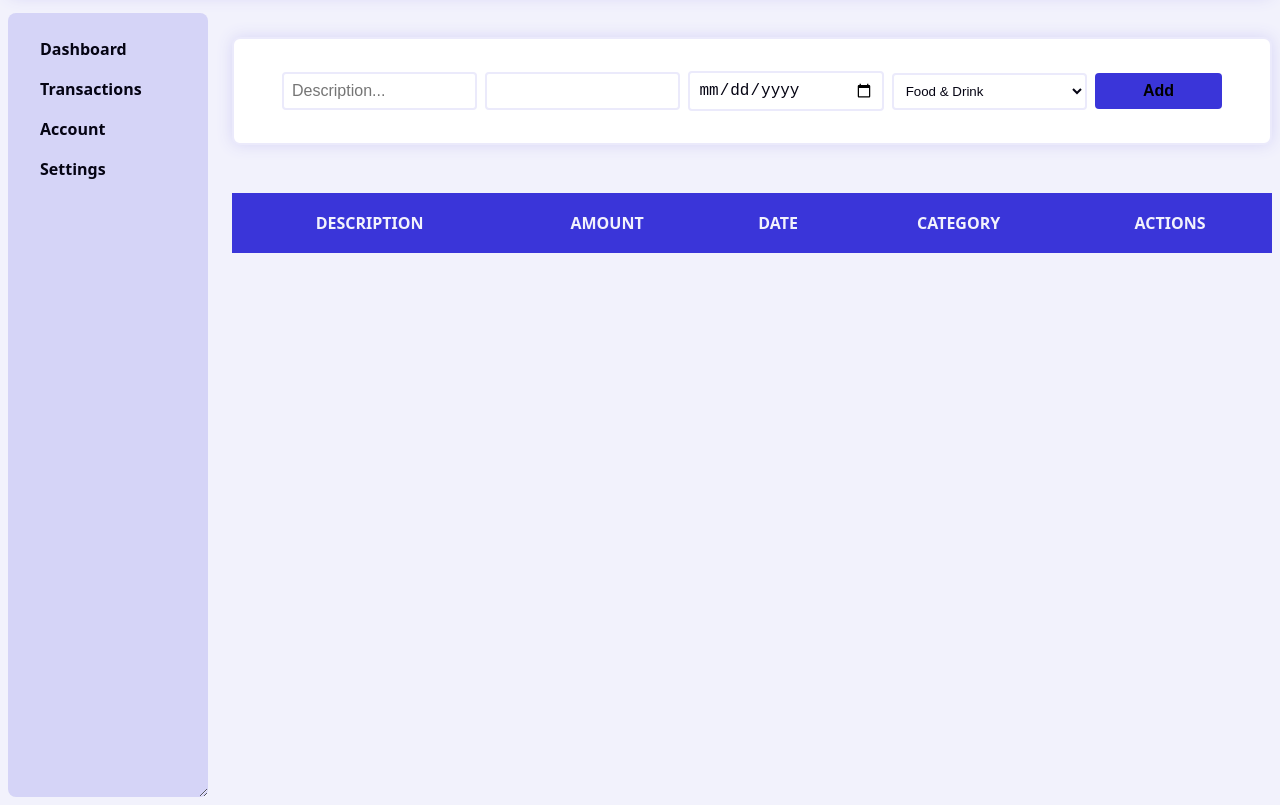
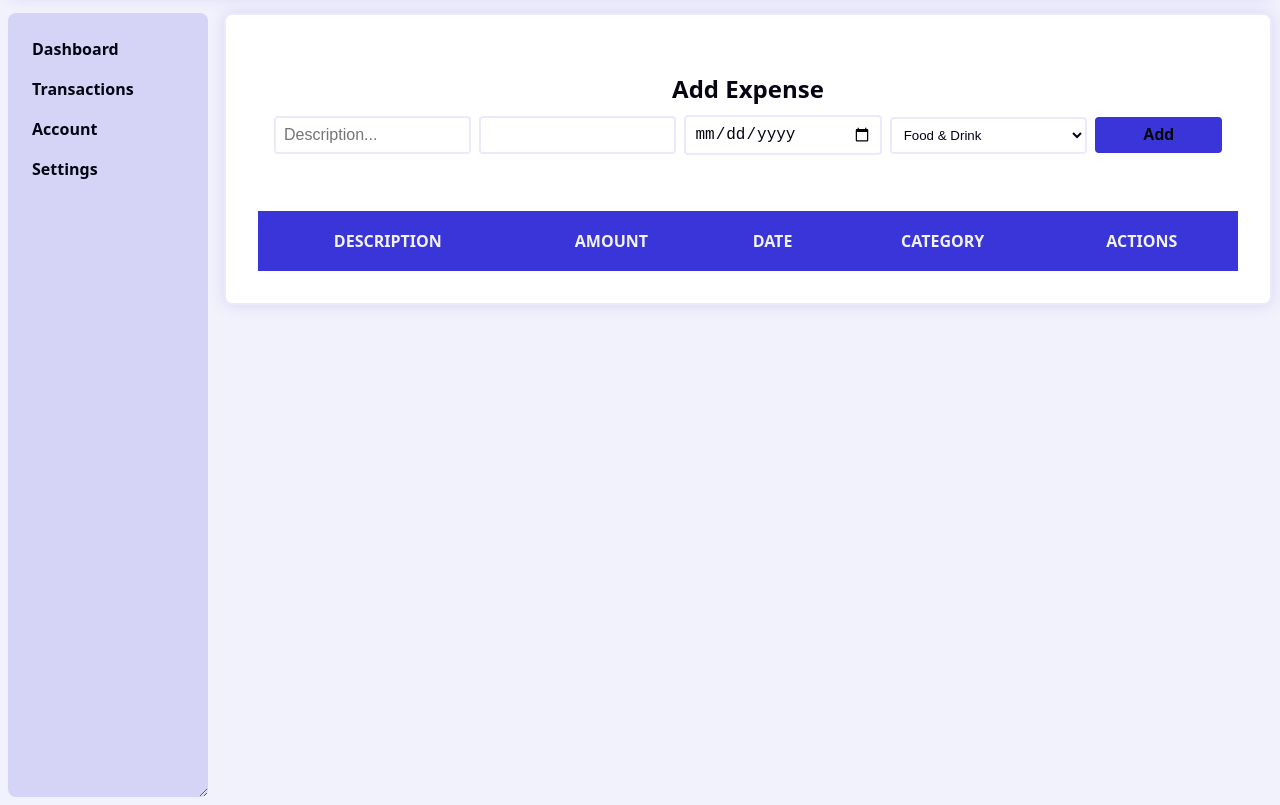
Before and after one commit to Leonard-Atorough/expenseit-project, a website built with Vite: page index.html in a window 1280 px wide. Shown: the part 91-896 px from the top of the page. Built offline with nearby package versions, Linux system fonts and the light colour scheme.

Commit message:
fix route registration

```diff
--- a/src/ui/layout/aside.ts
+++ b/src/ui/layout/aside.ts
@@ -4,7 +4,7 @@ export function Aside() {
       <nav class="main-nav" id="mainNavbar" aria-label="Main Menu">
         <ul class="main-nav-list">
           <li class="tab">
-            <a href="/"> Dashboard </a>
+            <a href="/dashboard"> Dashboard </a>
           </li>
           <li class="tab">
             <a href="/transactions"> Transactions </a>
--- a/src/ui/styles/layout.css
+++ b/src/ui/styles/layout.css
@@ -14,7 +14,7 @@
 .main-body {
   display: flex;
   min-height: 100vh;
-  gap: 0.5rem;
+  /* gap: 0.5rem; */
 }
 
 .main-sidebar {
@@ -52,7 +52,7 @@
     display: block;
     width: 100%;
     height: 100%;
-    padding: 0.5rem 1.5rem;
+    padding: 0.5rem 1rem;
     margin: 0;
   }
 }
@@ -60,7 +60,7 @@
 .main-content {
   max-width: 1280px;
   margin: 0 auto;
-  padding: 0 0.5rem;
+  padding: 0.5rem;
   flex: auto;
   display: flex;
   flex-direction: column;
--- a/src/ui/views/transactions.module.css
+++ b/src/ui/views/transactions.module.css
@@ -4,7 +4,11 @@
   align-items: center;
   justify-content: start;
   gap: 2rem;
-  padding: 1rem 0;
+  padding: 2rem;
+  background-color: #fff;
+  border: 2px solid var(--text-50);
+  border-radius: 0.5rem;
+  box-shadow: 0 0 1rem var(--text-100);
 }
 
 .expense-table {
@@ -29,11 +33,11 @@
   flex-direction: column;
   align-items: center;
   width: 100%;
-  margin: 1rem;
-  padding: 2rem 3rem;
-  gap: 1rem;
-  background-color: #fff;
+  margin: 0.5rem 1rem;
+  padding: 1rem;
+  gap: 0.5rem;
+  /* background-color: #fff;
   border: 2px solid var(--text-50);
   border-radius: 0.5rem;
-  box-shadow: 0 0 1rem var(--text-100);
+  box-shadow: 0 0 1rem var(--text-100); */
 }
--- a/src/ui/views/transactions.ts
+++ b/src/ui/views/transactions.ts
@@ -23,6 +23,7 @@ export default async function initDashboard(
     const formContainer = document.createElement("div");
     formContainer.id = formId;
     formContainer.classList.add(styles["expense-form-container"]);
+    formContainer.innerHTML = "<h2>Add Expense</h2>";
     formContainer.appendChild(
       mountAddExpenseForm({
         onSubmit: controller.addTransaction,
```
